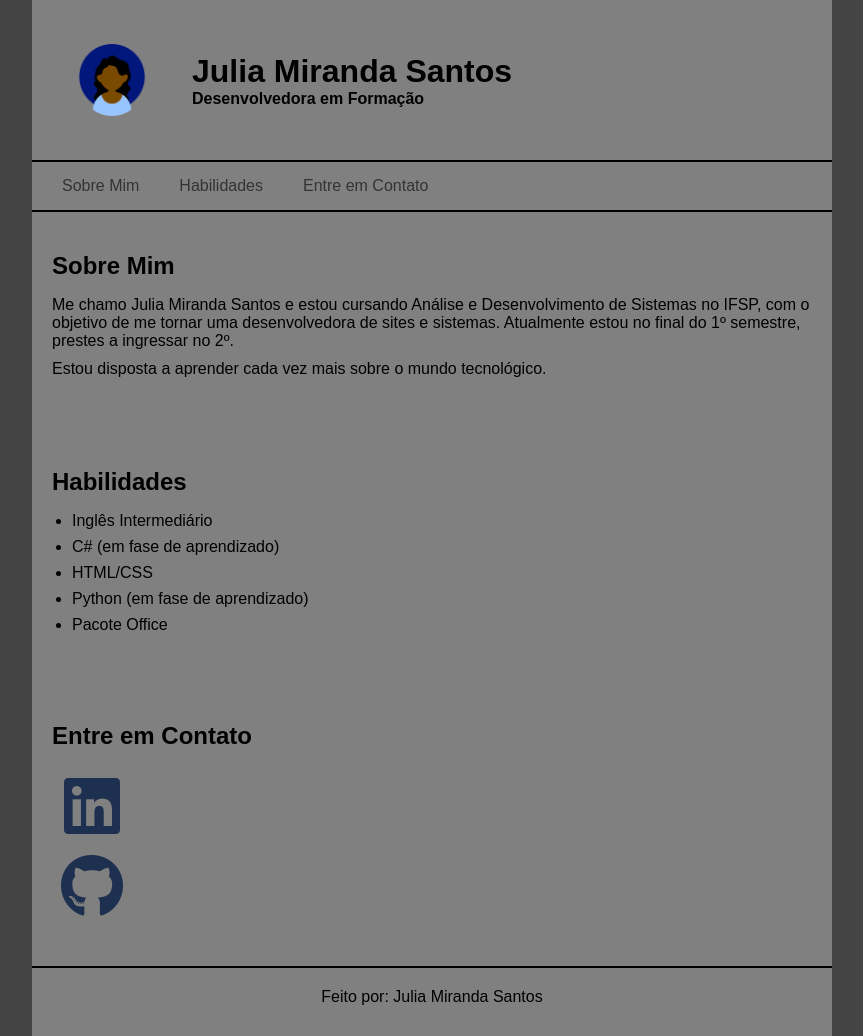
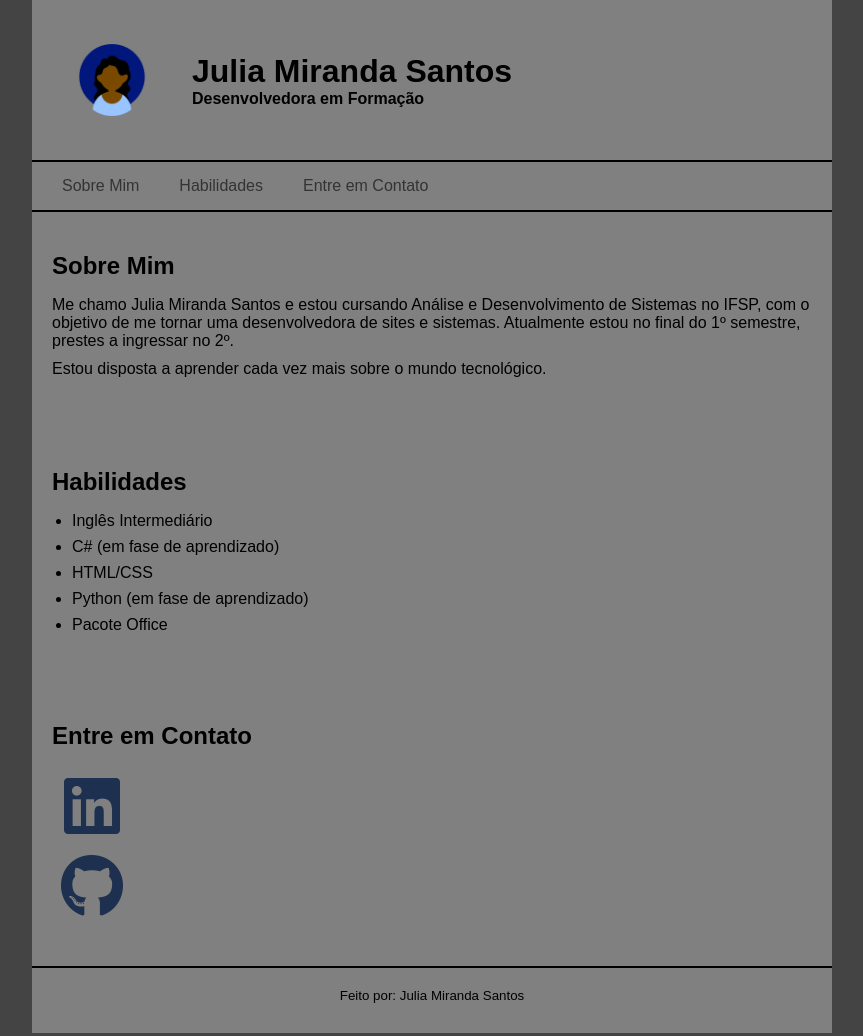
Before and after one commit to jullymiran/Curriculo, a plain HTML site: page index.html in a window 1280 px wide. Shown: the whole page, without its empty margins (208-1071 px from the left). Drawn offline with Linux system fonts and the light colour scheme.

Commit message:
novas alteracoes no codigo

```diff
--- a/styles.css
+++ b/styles.css
@@ -99,6 +99,7 @@ p {
 
 footer {
     padding: 20px;
+    font-size: smaller;
     text-align: center;
     border-top: 2px solid black;
 }
```
